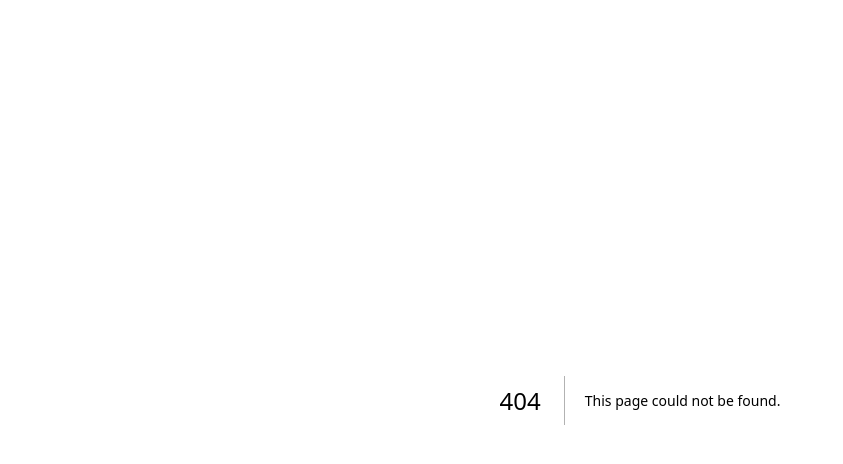
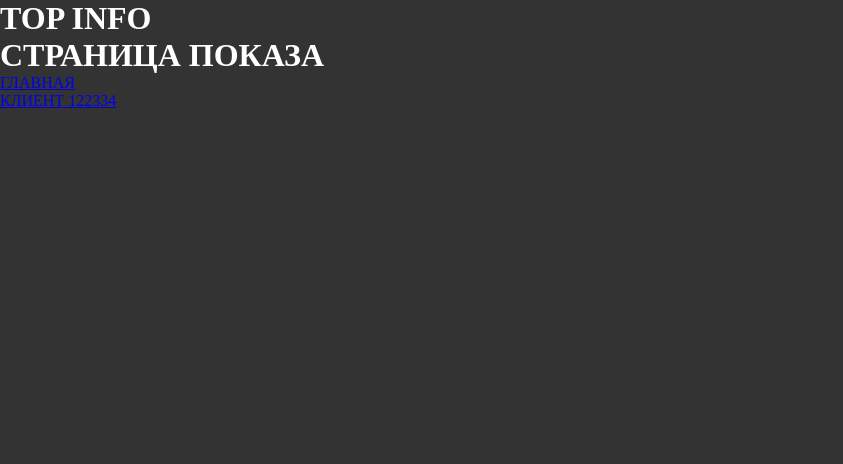
Before and after one commit to ViktorChizh/next, a Next.js app: page /client/show in a window 1280 px wide. Before the commit this address had no page. Shown: the top 464 px of the page, without its empty margins (0-843 px from the left). Built offline with nearby package versions, Linux system fonts and the light colour scheme.

Commit message:
URL learning

```diff
--- /dev/null
+++ b/app/client/[clientId]/page.js
@@ -0,0 +1,6 @@
+
+export default function ClientId({params}) {
+  return (
+    <h1>СТРАНИЦА КЛИЕНТА {params.clientId}</h1>
+  )
+}
--- a/app/client/page.js
+++ b/app/client/page.js
@@ -1,5 +1,5 @@
 
-export default function Home() {
+export default function Client() {
   return (
     <h1>СТРАНИЦА КЛИЕНТА</h1>
   )
--- /dev/null
+++ b/app/client/show/layout.js
@@ -0,0 +1,20 @@
+import "./style.css"
+import { Poppins } from "next/font/google";
+
+
+const poppins = Poppins({
+  weight: ['400', '700'],
+  variable: "--font-poppins",
+  subsets: ["latin"],
+});
+
+export default function ShowLayout({ children }) {
+  return (
+    <html lang="en">
+      <body className={`${poppins.variable}`}>
+        <h1>TOP INFO</h1>
+        {children}
+      </body>
+    </html>
+  );
+}
--- /dev/null
+++ b/app/client/show/page.js
@@ -0,0 +1,12 @@
+import Link from "next/link"
+
+export default function Show() {
+  return (
+    <div>
+      <h1>СТРАНИЦА ПОКАЗА</h1>
+      <Link href='/'>ГЛАВНАЯ</Link>
+      <br />
+      <Link href='/client/122334'> КЛИЕНТ 122334</Link>
+    </div>
+  )
+}
--- /dev/null
+++ b/app/client/show/style.css
@@ -0,0 +1,4 @@
+body {
+    background: #fff;
+    color: #000;
+}
--- /dev/null
+++ b/app/globals.css
@@ -0,0 +1,9 @@
+* {
+    margin: 0;
+    padding: 0;
+}
+
+body {
+    background: #333;
+    color: #fff;
+}
--- a/app/layout.js
+++ b/app/layout.js
@@ -1,4 +1,5 @@
 import { Geist, Geist_Mono } from "next/font/google";
+import "./globals.css"
 
 const geistSans = Geist({
   variable: "--font-geist-sans",
```
